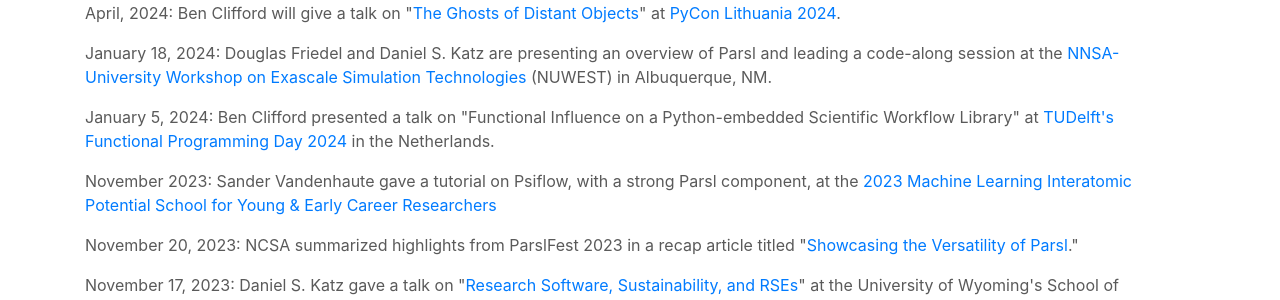
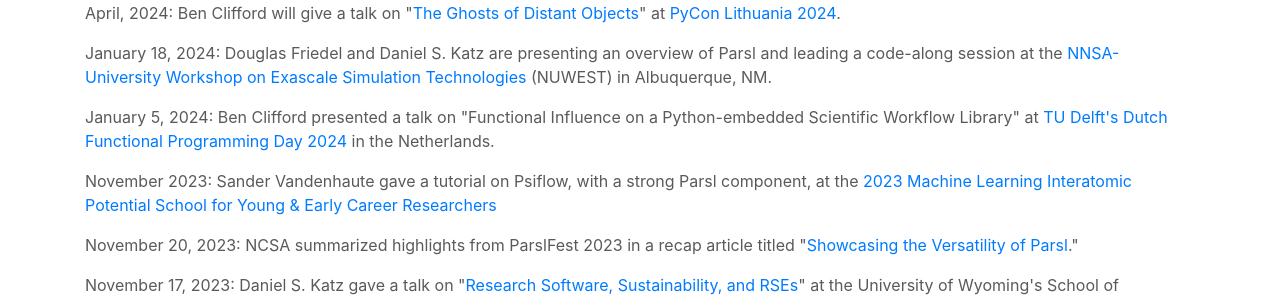
Before and after one commit to Parsl/parsl.github.io, a Jekyll site: the page built from news.html, in a window 1280 px wide and 900 px high. Shown: the part 123-423 px from the top of the window. Built offline with Jekyll 4.4.1, drawn with Linux system fonts in a browser that asks for light colours.

Commit message:
Correct spacing in TU Delft and add full event title

```diff
--- a/news.html
+++ b/news.html
@@ -28,7 +28,7 @@
 
 <div class="news-info">
         <p><span class="name">January 5, 2024:</span>
-        Ben Clifford presented a talk on "Functional Influence on a Python-embedded Scientific Workflow Library" at <a href="https://www.tudelft.nl/fpday-2024-1" target="_blank">TUDelft's Functional Programming Day 2024</a> in the Netherlands.
+        Ben Clifford presented a talk on "Functional Influence on a Python-embedded Scientific Workflow Library" at <a href="https://www.tudelft.nl/fpday-2024-1" target="_blank">TU Delft's Dutch Functional Programming Day 2024</a> in the Netherlands.
         </p>
        </div>
 
```
